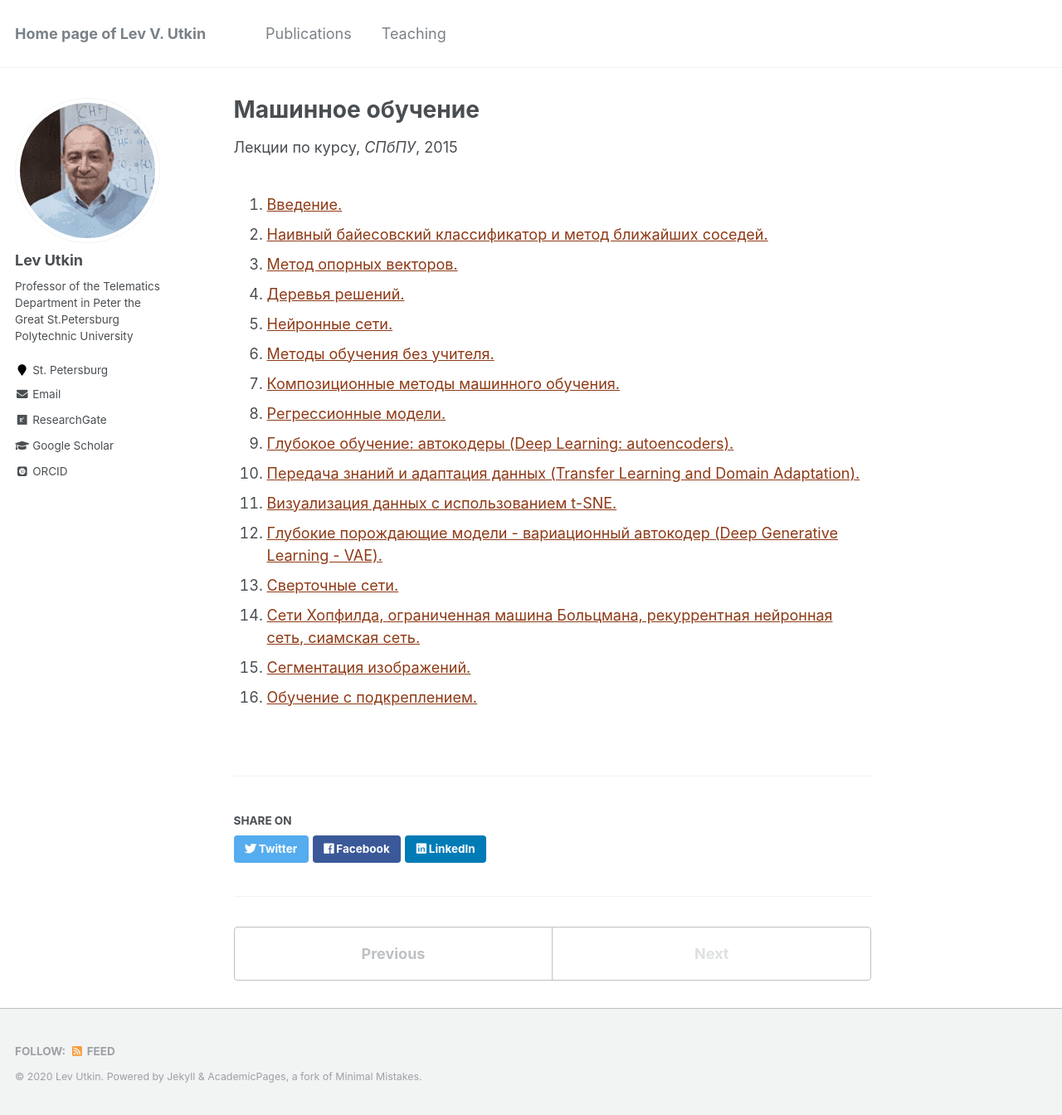
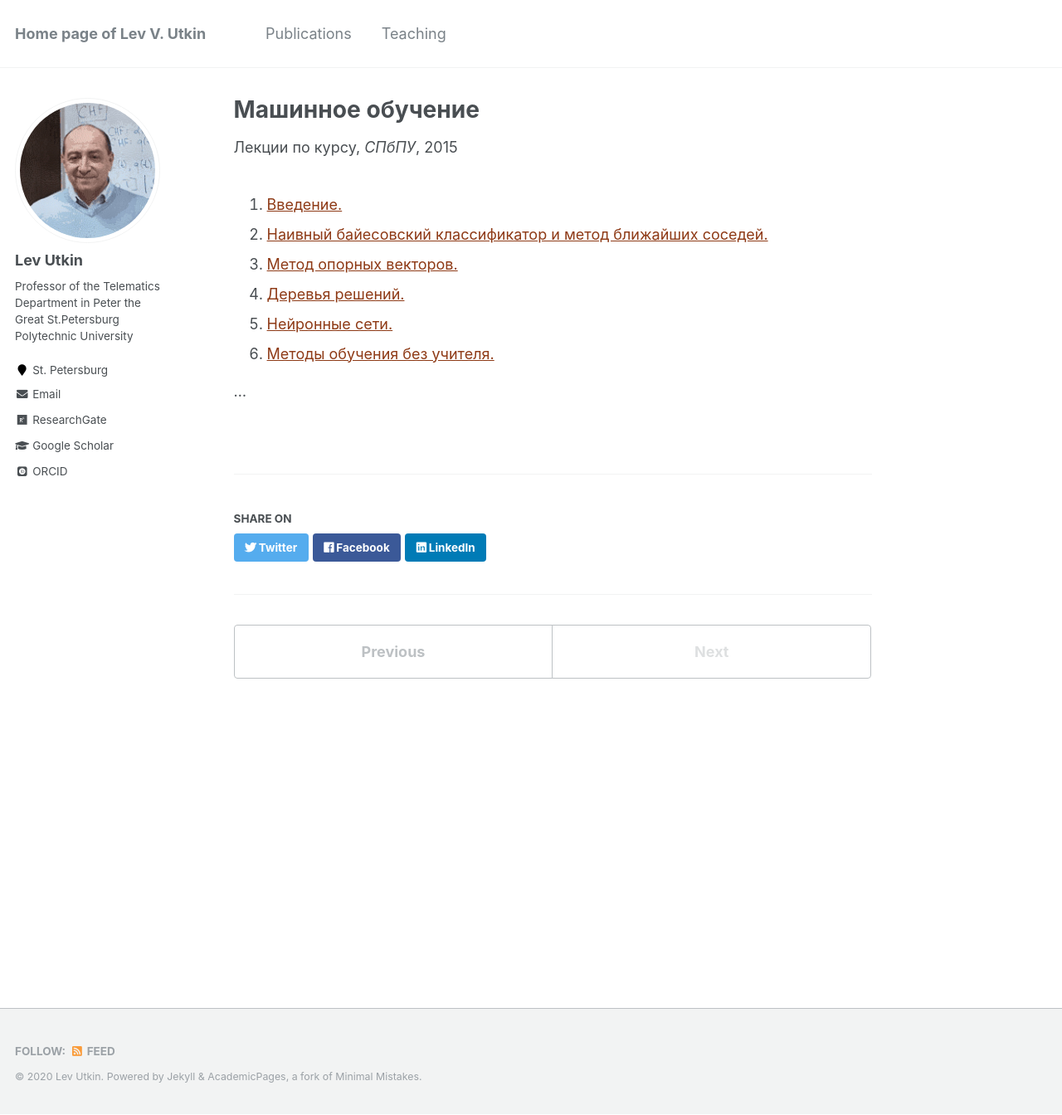
Before and after one commit to levutkin/levutkin.github.io, a Jekyll site: the page built from _teaching/machine-learning.md, in a window 1280 px wide and 1344 px high. Shown: the whole window at 83% size. Built offline with Jekyll 4.4.1, drawn with Linux system fonts in a browser that asks for light colours; some web fonts are replaced.

```diff
--- a/_teaching/machine-learning.md
+++ b/_teaching/machine-learning.md
@@ -14,13 +14,5 @@
  1. [Деревья решений.](/files/Machine_Learning_LTU_4.pdf)
  1. [Нейронные сети.](/files/Machine_Learning_LTU_5.pdf)
  1. [Методы обучения без учителя.](/files/Machine_Learning_LTU_6.pdf)
- 1. [Композиционные методы машинного обучения.](/files/Machine_Learning_LTU_7.pdf)
- 1. [Регрессионные модели.](/files/Machine_Learning_LTU_8.pdf)
- 1. [Глубокое обучение: автокодеры (Deep Learning: autoencoders).](/files/Machine_Learning_LTU_9.pdf)
- 1. [Передача знаний и адаптация данных (Transfer Learning and Domain Adaptation).](/files/Machine_Learning_LTU_10.pdf)
- 1. [Визуализация данных с использованием t-SNE.](/files/Machine_Learning_LTU_11.pdf)
- 1. [Глубокие порождающие модели - вариационный автокодер (Deep Generative Learning - VAE).](/files/Machine_Learning_LTU_12.pdf)
- 1. [Сверточные сети.](/files/Machine_Learning_LTU_13.pdf)
- 1. [Сети Хопфилда, ограниченная машина Больцмана, рекуррентная нейронная сеть, сиамская сеть.](/files/Machine_Learning_LTU_14.pdf)
- 1. [Сегментация изображений.](/files/Machine_Learning_LTU_15.pdf)
- 1. [Обучение с подкреплением.](/files/Machine_Learning_LTU_16.pdf)
+
+...
```
Also changed, not shown: _teaching/decision-making.md (+4 -4 lines), 1 other file.
